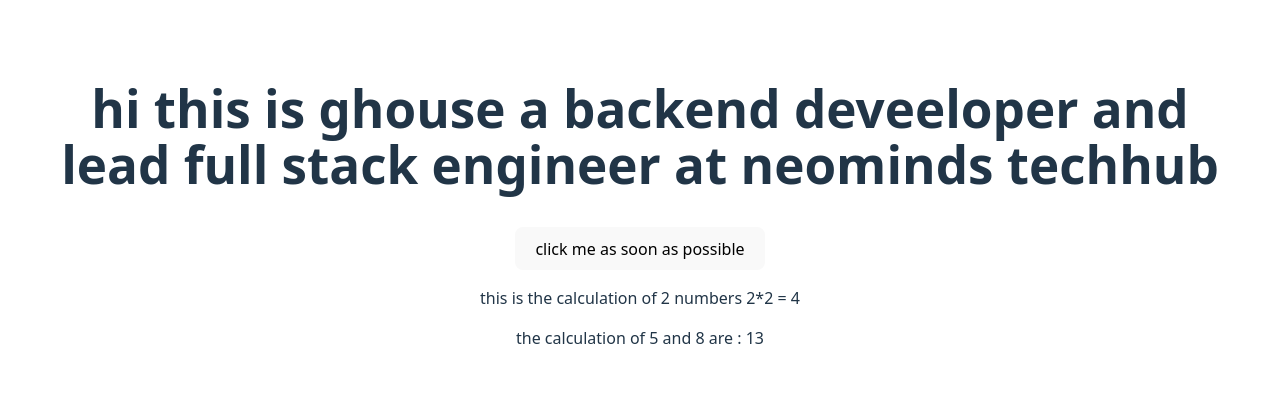
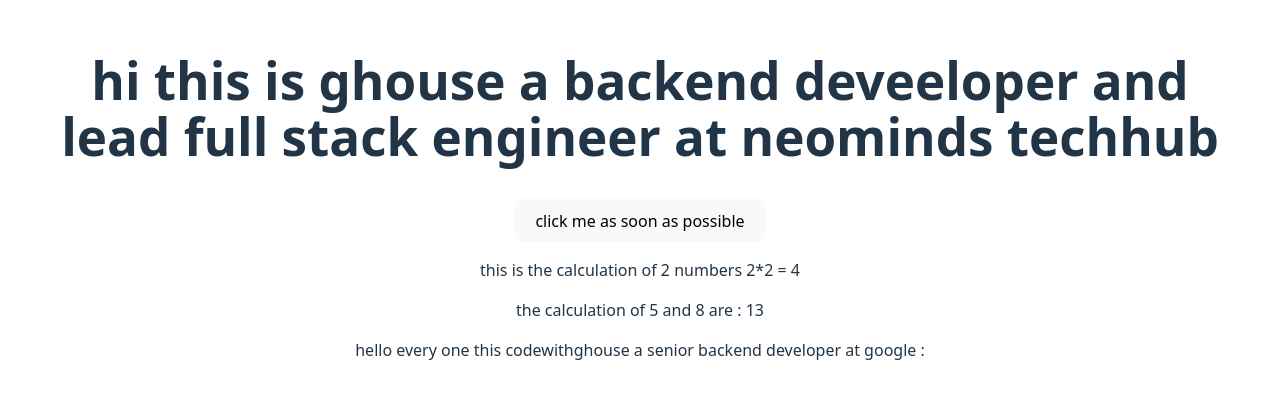
Before and after one commit to codewithghouse/React-Revision, a React app in the folder react-revision/: page / in a window 1280 px wide. Shown: the part 202-600 px from the top of the page. Built offline with nearby package versions, Linux system fonts and the light colour scheme; the HTML template or start-up script is replaced by a standard one.

Commit message:
new name component is added

```diff
--- a/react-revision/src/App.jsx
+++ b/react-revision/src/App.jsx
@@ -5,6 +5,7 @@
 import Button  from './components/button'
 import { Jsx } from './components/Jsx'
 import { Sum } from './components/Sum'
+import { Name} from './components/Name';
 
 function App() {
   return <>
@@ -15,6 +16,8 @@
     <Jsx></Jsx>
     {/* sum componenet rendering */}
     <Sum></Sum>
+    {/* name component render  */}
+    <Name></Name>
   </div>
   </>
 }
--- /dev/null
+++ b/react-revision/src/components/Name.jsx
@@ -0,0 +1,10 @@
+let name ="codewithghouse";
+
+function Name(){
+    return (
+        <>
+        <p>hello every one this {name} a senior backend developer at google :</p>
+        </>
+    )
+}
+export {Name};
```
